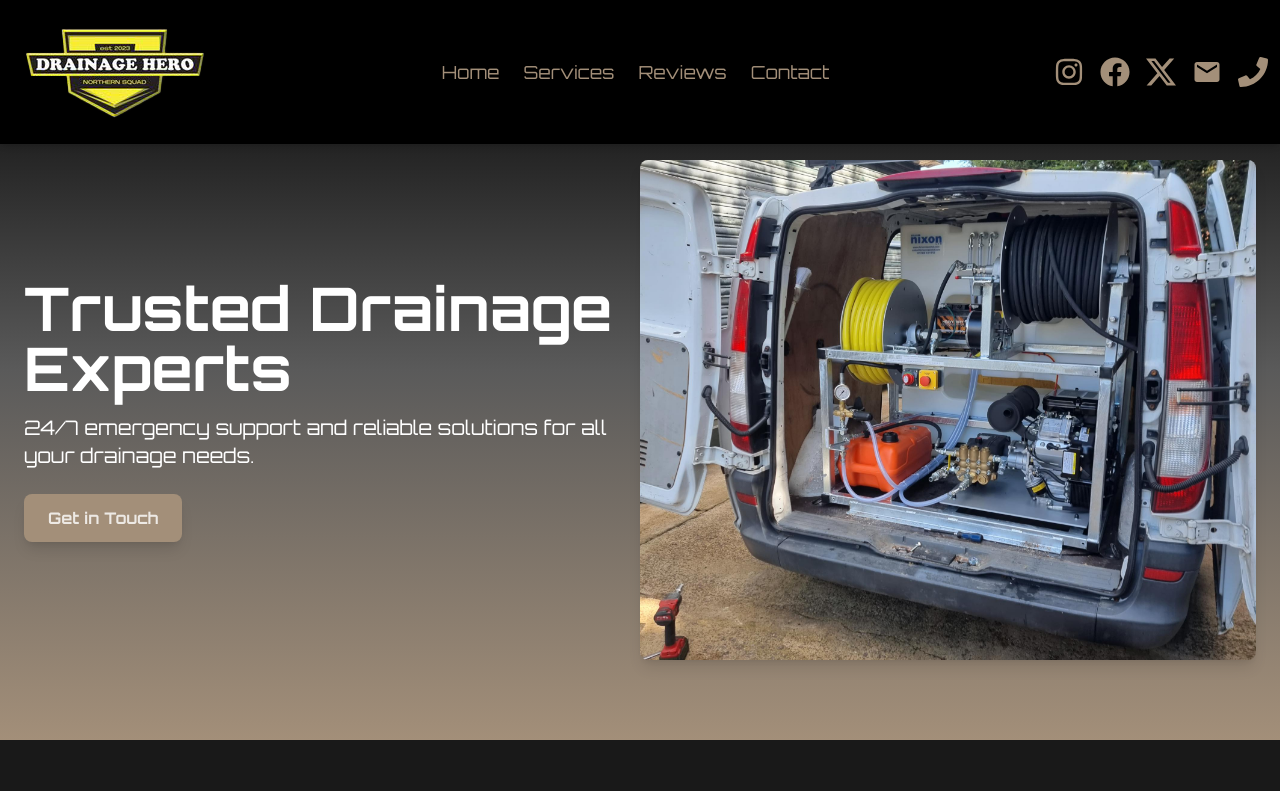
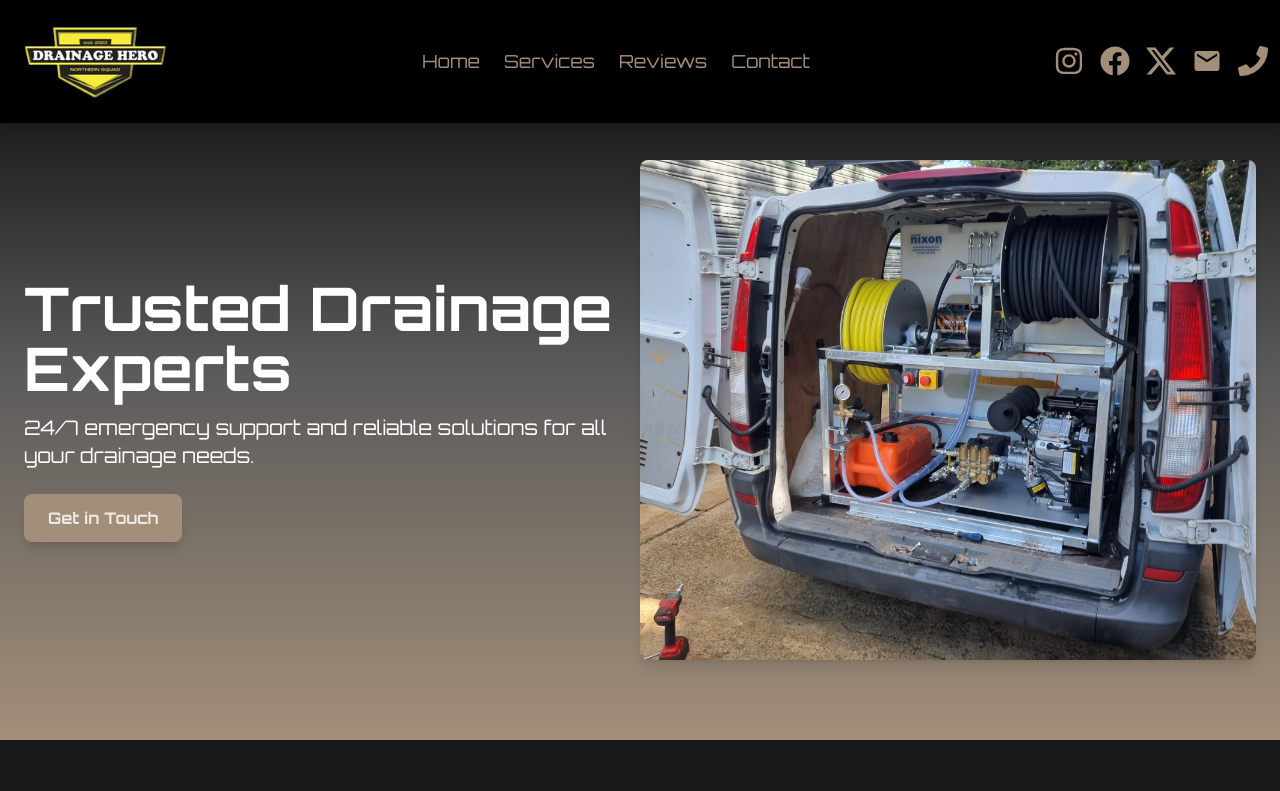
Before and after one commit to oyousaf/dh, a Next.js app: page / in a window 1280 px wide. Shown: the top 791 px of the page. Built offline with nearby package versions, Linux system fonts and the light colour scheme.

Commit message:
squashing bugs

```diff
--- a/components/Navbar.jsx
+++ b/components/Navbar.jsx
@@ -72,10 +72,10 @@ export default function Navbar() {
           <Image
             src="/images/logo.png"
             alt="Logo"
-            width={200}
+            width={150}
             height={50}
             priority
-            className="md:w-auto h-auto w-1/2"
+            className="md:w-[150px] w-[100px] h-auto"
           />
         </button>
 
```
Also changed, not shown: app/layout.js (+2 -5 lines).
